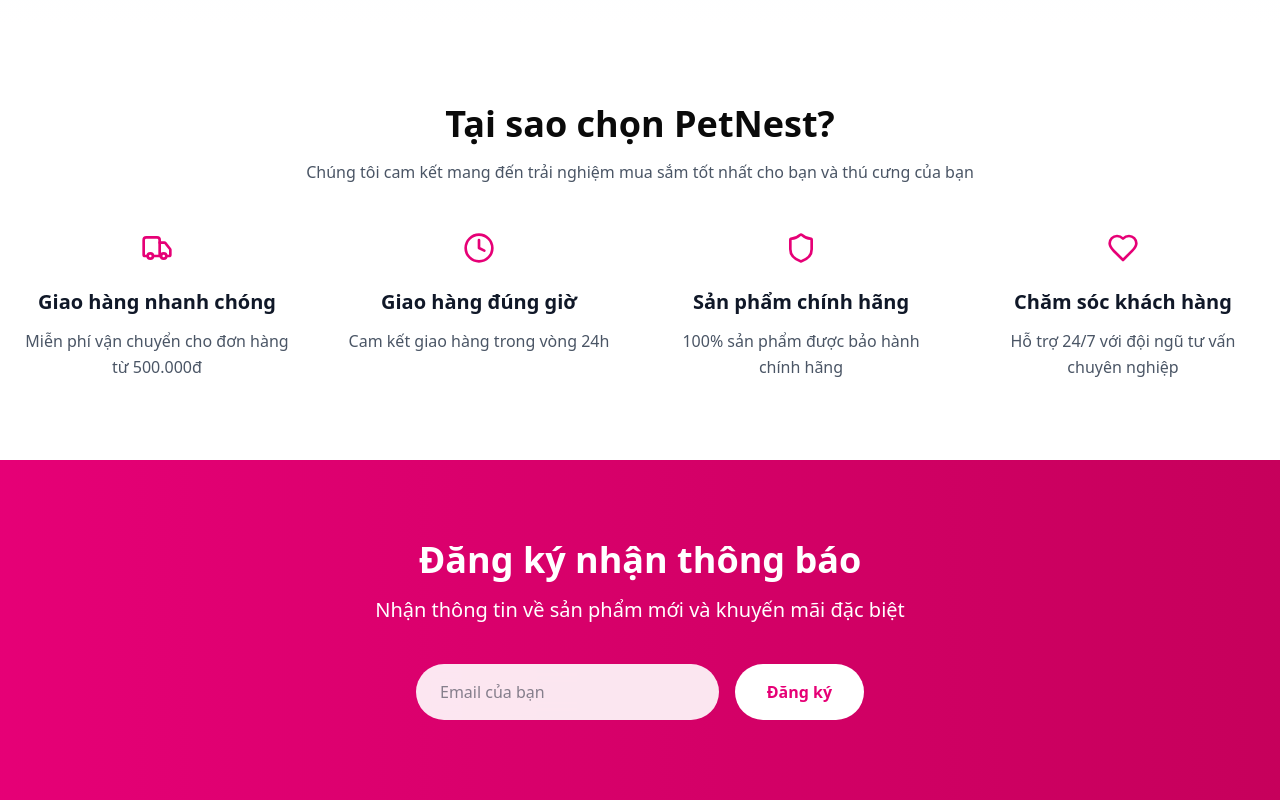
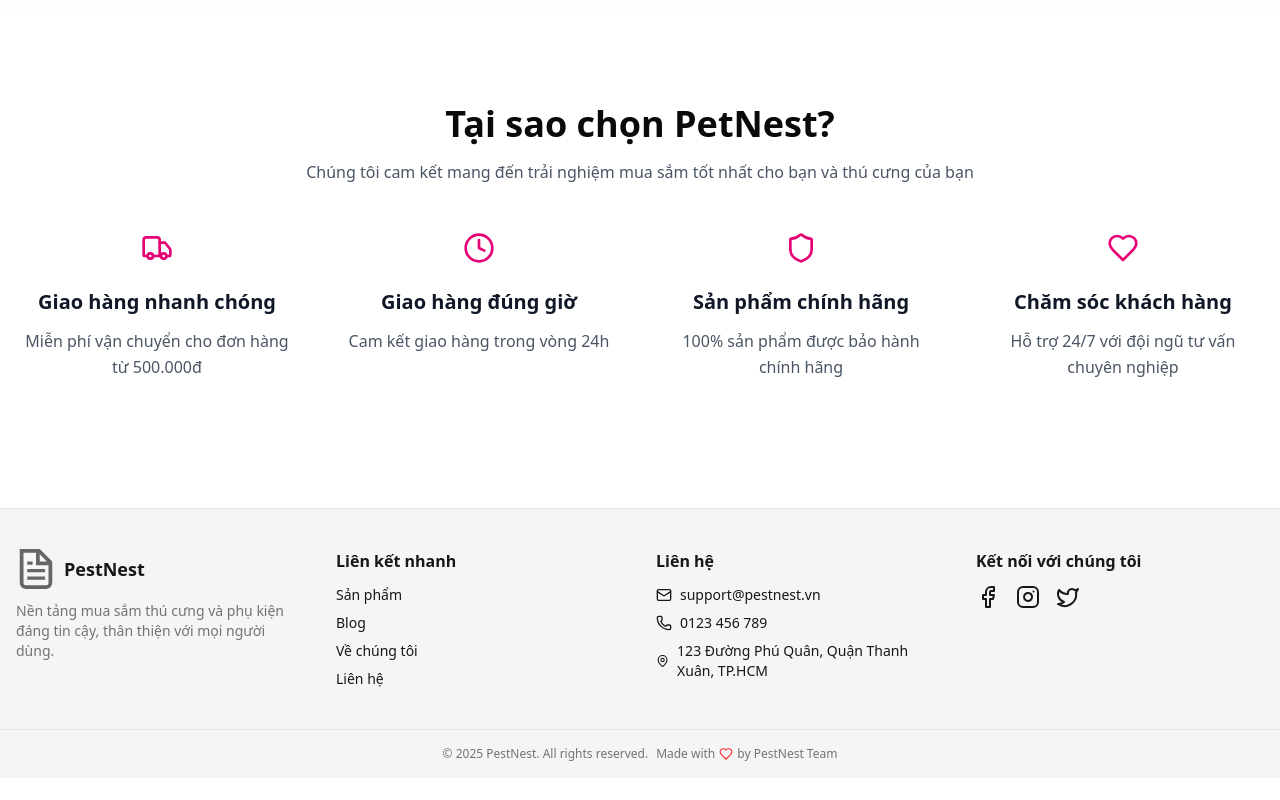
Before and after one commit to anhnphe171575/WDP_FrontEnd, a Next.js app in the folder pestnest/: page /homepage in a window 1280 px wide. Shown: the part 1977-2777 px from the top of the page. After the commit the page ends 2755 px from the top, so only its background shows below. Built offline with nearby package versions, Linux system fonts and the light colour scheme; no server answers.

Commit message:
footer and fe wishlist

```diff
--- a/pestnest/src/app/homepage/page.tsx
+++ b/pestnest/src/app/homepage/page.tsx
@@ -10,6 +10,7 @@
 import ArrowForwardIosIcon from '@mui/icons-material/ArrowForwardIos';
 import { AxiosError } from 'axios';
 import Header from '@/components/layout/Header';
+import Footer from '@/components/layout/Footer';
 import { useLanguage } from '@/context/LanguageContext';
 import viConfig from '../../../utils/petPagesConfig.vi';
 import enConfig from '../../../utils/petPagesConfig.en';
@@ -553,24 +554,7 @@
       </section>
 
       {/* Newsletter Section */}
-      <section className="py-20 bg-gradient-to-r from-pink-600 to-pink-700 text-white">
-        <div className="container mx-auto px-4 text-center">
-          <h2 className="text-4xl font-bold mb-4">Đăng ký nhận thông báo</h2>
-          <p className="text-xl mb-10 max-w-2xl mx-auto">Nhận thông tin về sản phẩm mới và khuyến mãi đặc biệt</p>
-          <div className="max-w-md mx-auto">
-            <div className="flex gap-4">
-              <input
-                type="email"
-                placeholder="Email của bạn"
-                className="flex-1 px-6 py-4 rounded-full text-gray-900 focus:outline-none focus:ring-2 focus:ring-white bg-white/90 backdrop-blur-sm"
-              />
-              <button className="bg-white text-pink-600 px-8 py-4 rounded-full font-bold hover:bg-gray-100 transition-colors transform hover:scale-105 hover:shadow-lg">
-                Đăng ký
-              </button>
-            </div>
-          </div>
-        </div>
-      </section>
+
 
     </div>
   );
--- a/pestnest/src/app/layout.tsx
+++ b/pestnest/src/app/layout.tsx
@@ -6,6 +6,7 @@
 
 import { CartProvider } from '@/context/CartContext';
 import { LanguageProvider } from '@/context/LanguageContext';
+import Footer from '@/components/layout/Footer';
 
 
 const geistSans = Geist({
@@ -44,6 +45,7 @@
           <CartProvider>
             <GoogleOAuthProvider clientId={clientId || ''}>
               {children}
+              <Footer />
               <Toaster />
             </GoogleOAuthProvider>
           </CartProvider>
--- a/pestnest/src/app/product/[id]/page.tsx
+++ b/pestnest/src/app/product/[id]/page.tsx
@@ -78,6 +78,8 @@
   const [addToCartError, setAddToCartError] = useState<string | null>(null);
   const { lang } = useLanguage();
   const config = lang === 'vi' ? viConfig.productDetail : enConfig.productDetail;
+  const [isWishlisted, setIsWishlisted] = useState(false);
+  const [wishlistLoading, setWishlistLoading] = useState(false);
 
   useEffect(() => {
     const fetchProduct = async () => {
@@ -101,6 +103,19 @@
       fetchProduct();
     }
   }, [params.id]);
+
+  // Kiểm tra sản phẩm đã trong wishlist chưa
+  useEffect(() => {
+    const fetchWishlist = async () => {
+      try {
+        const res = await api.get('/wishlist');
+        if (res.data.success && res.data.products) {
+          setIsWishlisted(res.data.products.some((p: any) => p._id === product?._id));
+        }
+      } catch {}
+    };
+    if (product?._id) fetchWishlist();
+  }, [product?._id]);
 
   if (loading) {
     return (
@@ -207,6 +222,21 @@
     } finally {
       setAddingToCart(false);
     }
+  };
+
+  const handleToggleWishlist = async () => {
+    if (!product) return;
+    setWishlistLoading(true);
+    try {
+      if (isWishlisted) {
+        await api.post('/wishlist/remove', { productId: product._id });
+        setIsWishlisted(false);
+      } else {
+        await api.post('/wishlist/add', { productId: product._id });
+        setIsWishlisted(true);
+      }
+    } catch {}
+    setWishlistLoading(false);
   };
 
   return (
@@ -332,8 +362,8 @@
                     {addToCartError}
                   </div>
                 )}
-                <Button size="lg" variant="outline" className="h-12 w-12 shadow-md hover:shadow-lg transition-shadow">
-                  <Heart className="w-5 h-5" />
+                <Button size="lg" variant={isWishlisted ? "default" : "outline"} className="h-12 w-12 shadow-md hover:shadow-lg transition-shadow flex items-center justify-center" onClick={handleToggleWishlist} disabled={wishlistLoading} aria-label="Yêu thích">
+                  <Heart className={"w-5 h-5 " + (isWishlisted ? "fill-red-500 text-red-500" : "")}/>
                 </Button>
               </div>
 
--- /dev/null
+++ b/pestnest/src/app/wishlist/page.tsx
@@ -0,0 +1,68 @@
+"use client"
+
+import { useEffect, useState } from "react";
+import { api } from "../../../utils/axios";
+import { Card, CardContent, CardHeader, CardTitle } from "@/components/ui/card";
+import Header from "@/components/layout/Header";
+import { Button } from "@/components/ui/button";
+import Link from "next/link";
+
+interface Product {
+  _id: string;
+  name: string;
+  description: string;
+  variants: any[];
+  // Thêm các trường khác nếu cần
+}
+
+export default function WishlistPage() {
+  const [products, setProducts] = useState<Product[]>([]);
+  const [loading, setLoading] = useState(true);
+
+  useEffect(() => {
+    const fetchWishlist = async () => {
+      try {
+        setLoading(true);
+        const res = await api.get("/wishlist");
+        if (res.data.success) {
+          setProducts(res.data.products);
+        }
+      } catch (err) {
+        // Xử lý lỗi
+      } finally {
+        setLoading(false);
+      }
+    };
+    fetchWishlist();
+  }, []);
+
+  return (
+    <div className="min-h-screen bg-background">
+      <Header />
+      <div className="container mx-auto px-4 py-8">
+        <h1 className="text-2xl font-bold mb-6">Sản phẩm yêu thích</h1>
+        {loading ? (
+          <div>Đang tải...</div>
+        ) : products.length === 0 ? (
+          <div>Bạn chưa có sản phẩm yêu thích nào.</div>
+        ) : (
+          <div className="grid grid-cols-1 md:grid-cols-3 gap-6">
+            {products.map((product) => (
+              <Card key={product._id}>
+                <CardHeader>
+                  <CardTitle>{product.name}</CardTitle>
+                </CardHeader>
+                <CardContent>
+                  <p>{product.description}</p>
+                  <Link href={`/product/${product._id}`}>
+                    <Button className="mt-2">Xem chi tiết</Button>
+                  </Link>
+                </CardContent>
+              </Card>
+            ))}
+          </div>
+        )}
+      </div>
+    </div>
+  );
+}
--- /dev/null
+++ b/pestnest/src/components/layout/Footer.tsx
@@ -0,0 +1,56 @@
+import React from 'react';
+import Link from 'next/link';
+import { Facebook, Instagram, Twitter, Mail, Phone, MapPin, Heart } from 'lucide-react';
+
+const Footer = () => {
+  return (
+    <footer className="bg-secondary text-secondary-foreground border-t border-border mt-12">
+      <div className="max-w-7xl mx-auto px-4 py-10 grid grid-cols-1 md:grid-cols-4 gap-8">
+        {/* Logo & Description */}
+        <div>
+          <Link href="/" className="flex items-center gap-2 mb-3">
+            <img src="/file.svg" alt="Logo" className="w-10 h-10" />
+            <span className="font-bold text-lg">PestNest</span>
+          </Link>
+          <p className="text-sm text-muted-foreground">
+            Nền tảng mua sắm thú cưng và phụ kiện đáng tin cậy, thân thiện với mọi người dùng.
+          </p>
+        </div>
+        {/* Quick Links */}
+        <div>
+          <h4 className="font-semibold mb-3">Liên kết nhanh</h4>
+          <ul className="space-y-2 text-sm">
+            <li><Link href="/products" className="hover:underline">Sản phẩm</Link></li>
+            <li><Link href="/blog" className="hover:underline">Blog</Link></li>
+            <li><Link href="/about" className="hover:underline">Về chúng tôi</Link></li>
+            <li><Link href="/contact" className="hover:underline">Liên hệ</Link></li>
+          </ul>
+        </div>
+        {/* Contact Info */}
+        <div>
+          <h4 className="font-semibold mb-3">Liên hệ</h4>
+          <ul className="space-y-2 text-sm">
+            <li className="flex items-center gap-2"><Mail size={16} /> support@pestnest.vn</li>
+            <li className="flex items-center gap-2"><Phone size={16} /> 0123 456 789</li>
+            <li className="flex items-center gap-2"><MapPin size={16} /> 123 Đường Phú Quân, Quận Thanh Xuân, TP.HCM</li>
+          </ul>
+        </div>
+        {/* Social Media */}
+        <div>
+          <h4 className="font-semibold mb-3">Kết nối với chúng tôi</h4>
+          <div className="flex gap-4">
+            <a href="https://facebook.com" target="_blank" rel="noopener" aria-label="Facebook" className="hover:text-primary"><Facebook /></a>
+            <a href="https://instagram.com" target="_blank" rel="noopener" aria-label="Instagram" className="hover:text-primary"><Instagram /></a>
+            <a href="https://twitter.com" target="_blank" rel="noopener" aria-label="Twitter" className="hover:text-primary"><Twitter /></a>
+          </div>
+        </div>
+      </div>
+      <div className="border-t border-border py-4 text-center text-xs text-muted-foreground flex flex-col md:flex-row items-center justify-center gap-2">
+        <span>&copy; {new Date().getFullYear()} PestNest. All rights reserved.</span>
+        <span className="flex items-center gap-1">Made with <Heart size={14} className="text-red-500" /> by PestNest Team</span>
+      </div>
+    </footer>
+  );
+};
+
+export default Footer;
--- a/pestnest/src/components/layout/Header.tsx
+++ b/pestnest/src/components/layout/Header.tsx
@@ -437,8 +437,10 @@
             </Button>
 
             {/* Wishlist */}
-            <Button variant="ghost" size="sm" className="hidden sm:flex">
-              <Heart className="h-5 w-5" />
+            <Button variant="ghost" size="sm" className="hidden sm:flex" asChild>
+              <Link href="/wishlist" aria-label="Yêu thích">
+                <Heart className="h-5 w-5" />
+              </Link>
             </Button>
 
             {/* Language Switcher */}
```
